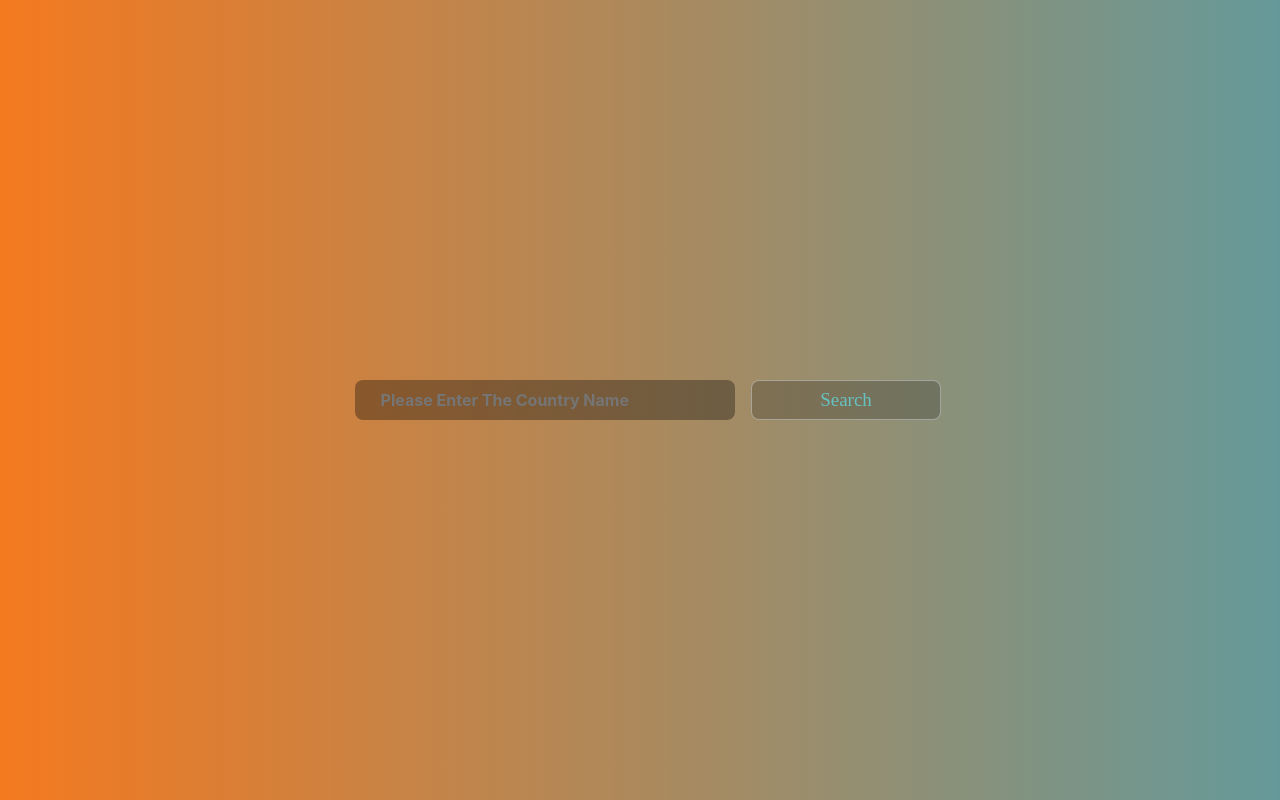
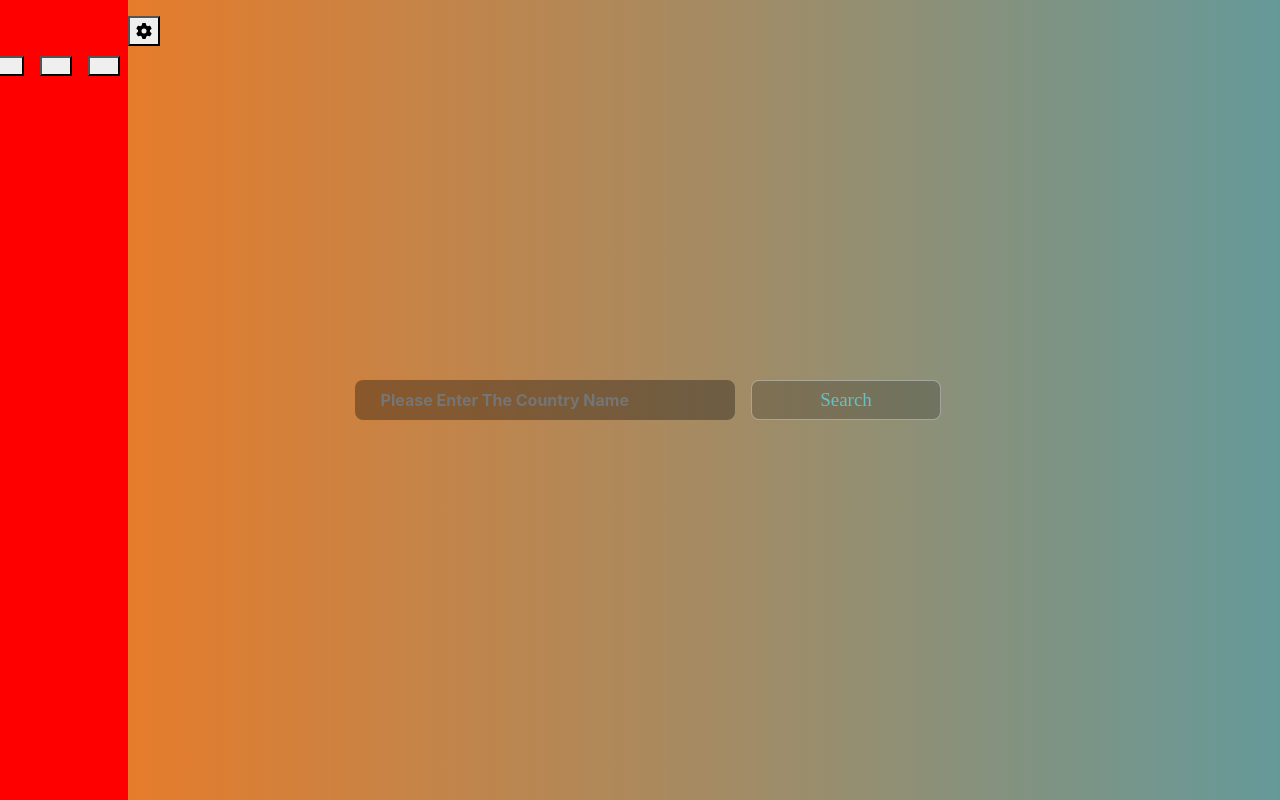
Before and after one commit to Mohamed-Mohamed-Afifi/Weather-App-using-PWA-Redux-React, a React (Create React App) app: page / in a window 1280 px wide. Built offline with nearby package versions, Linux system fonts and the light colour scheme.

Commit message:
adding theme switcher

```diff
--- a/src/Colorbtn.js
+++ b/src/Colorbtn.js
@@ -2,8 +2,15 @@ import React from 'react'
 
 const Colorbtn = () => {
     return (
-        <div>
-
+        <div className='d-flex row'>
+            <button data-color='red' className='Color-btn mx-md-2 col-md-1'></button>
+            <button data-color='green' className='Color-btn mx-md-2 col-md-1'></button>
+            <button data-color='blue' className='Color-btn mx-md-2 col-md-1'></button>
+            <button data-color='yello' className='Color-btn mx-md-2 col-md-1'></button>
+            <button data-color='gray' className='Color-btn mx-md-2 col-md-1'></button>
+            <button data-color='black' className='Color-btn mx-md-2 col-md-1'></button>
+            <button data-color='gray' className='Color-btn mx-md-2 col-md-1'></button>
+            <button data-color='black' className='Color-btn mx-md-2 col-md-1'></button>
         </div>
     )
 }
--- a/src/Themes.js
+++ b/src/Themes.js
@@ -1,8 +1,25 @@
 import React from 'react'
-
+import Colorbtn from './Colorbtn'
+import './styles/themes.css'
+import { FontAwesomeIcon } from '@fortawesome/react-fontawesome'
+import { faGear } from '@fortawesome/free-solid-svg-icons'
 const Themes = () => {
+    const handelClick = (e) => {
+        e.currentTarget.parentNode.parentElement.classList.toggle('show')
+        console.log(e.currentTarget.parentNode.parentElement.classList)
+    }
     return (
-        <div>Themes</div>
+        <>
+            <div className='theme-menu hide col-2'>
+                <div className='container py-4'>
+                    <button className='theme-btn' onClick={(e) => handelClick(e)}>
+                        <FontAwesomeIcon icon={faGear} />
+                    </button>
+                    <h5>Please Select the Color</h5>
+                    <Colorbtn />
+                </div>
+            </div>
+        </>
     )
 }
 
--- a/src/index.js
+++ b/src/index.js
@@ -4,10 +4,12 @@ import './styles/index.css';
 import App from './App';
 import { Provider } from 'react-redux';
 import { Store } from './Redux/store';
+import Themes from './Themes';
 
 const root = ReactDOM.createRoot(document.getElementById('root'));
 root.render(
   <Provider store={Store}>
     <App />
+    <Themes />
   </Provider>
 );
--- /dev/null
+++ b/src/styles/themes.css
@@ -0,0 +1,29 @@
+.theme-menu {
+  position: absolute;
+  top: 0;
+  background: red;
+  height: 100vh;
+  transition: all 0.35s ease-in-out;
+  width: 30vw;
+}
+.theme-menu .container {
+  height: 100vh;
+  position: relative;
+}
+.theme-menu .container .theme-btn {
+  position: absolute;
+  top: 1rem;
+  right: -2rem;
+}
+
+.hide {
+  transform: translatex(-20vw);
+}
+
+.show {
+  transform: translatex(0rem);
+}
+
+.Color-btn {
+  padding: 0.5rem;
+}/*# sourceMappingURL=themes.css.map */
--- /dev/null
+++ b/src/styles/themes.scss
@@ -0,0 +1,31 @@
+.theme-menu {
+    position: absolute;
+    top: 0;
+    background: red;
+    height: 100vh;
+    transition: all .35s ease-in-out;
+    width: 30vw;
+
+    .container {
+        height: 100vh;
+        position: relative;
+
+        .theme-btn {
+            position: absolute;
+            top: 1rem;
+            right: -2rem;
+        }
+    }
+}
+
+.hide {
+    transform: translatex(-20vw);
+}
+
+.show {
+    transform: translatex(0rem);
+}
+
+.Color-btn {
+    padding: .5rem;
+}
```
Also changed, not shown: 1 other file (tests, documents, lock files or other folders).
